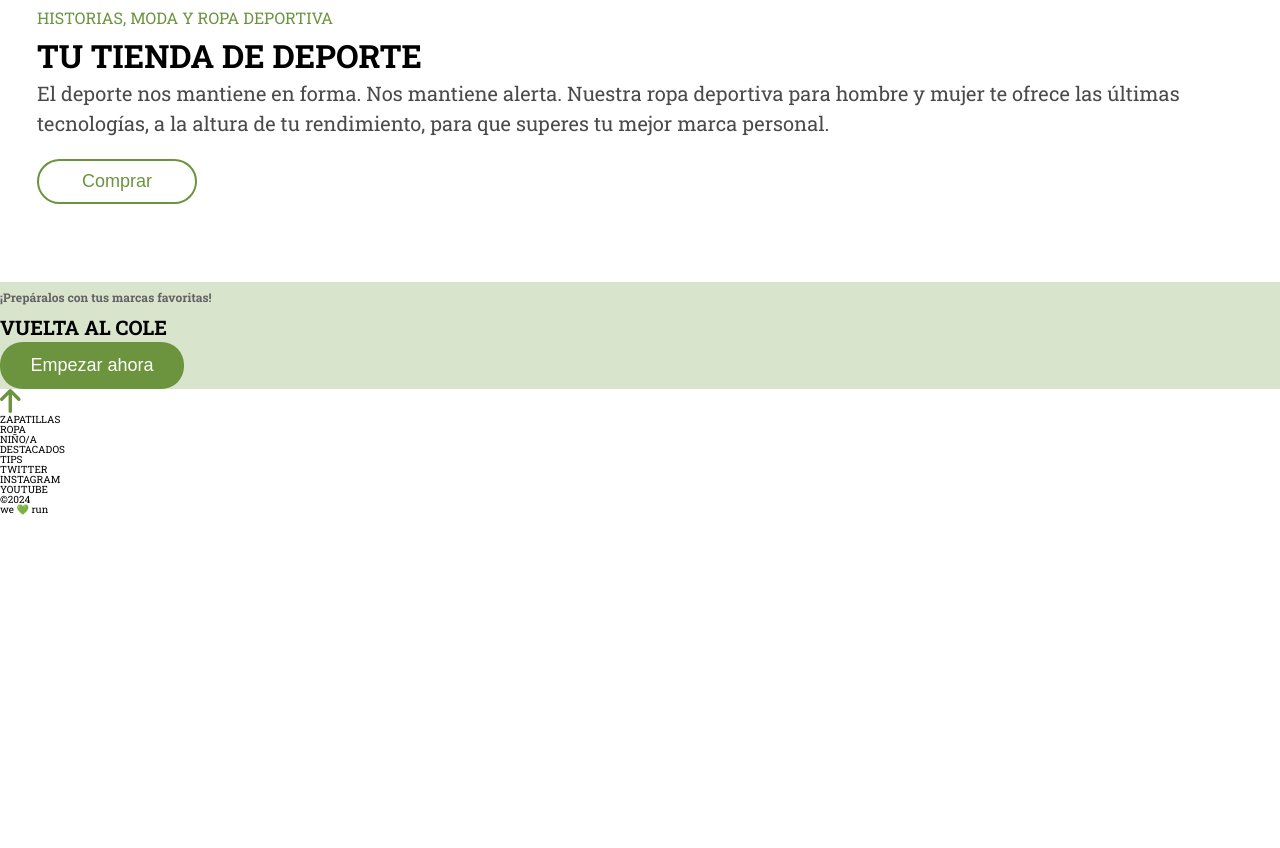
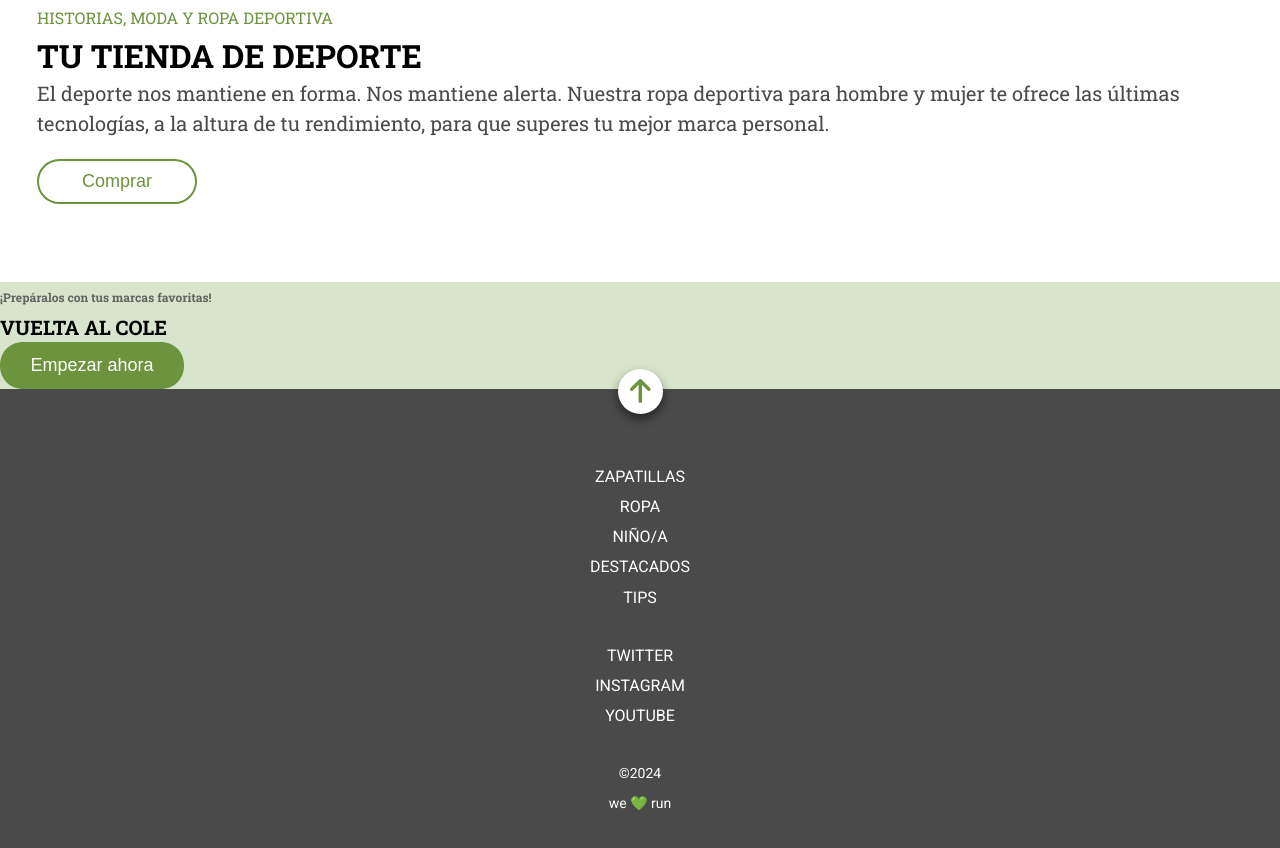
Before and after one commit to MelsCrest/kids-shop, a website built with Vite: page src/index.html in a window 1280 px wide. Shown: the part 834-1682 px from the top of the page. Before the commit the page ends 1350 px from the top, so only its background shows below. Built offline with nearby package versions, Linux system fonts and the light colour scheme.

Commit message:
footer css

```diff
--- a/src/index.html
+++ b/src/index.html
@@ -8,6 +8,9 @@
   <link rel="preconnect" href="https://fonts.googleapis.com">
   <link rel="preconnect" href="https://fonts.gstatic.com" crossorigin>
   <link href="https://fonts.googleapis.com/css2?family=Roboto+Slab:wght@100..900&display=swap" rel="stylesheet">
+  <link rel="preconnect" href="https://fonts.googleapis.com">
+  <link rel="preconnect" href="https://fonts.gstatic.com" crossorigin>
+  <link href="https://fonts.googleapis.com/css2?family=Roboto:ital,wght@0,100;0,300;0,400;0,500;0,700;0,900;1,100;1,300;1,400;1,500;1,700;1,900&display=swap" rel="stylesheet">
   <!--Styles-->
   <link rel="stylesheet" href="./scss/core/_reset.scss">
   <link rel="stylesheet" href="./scss/main.scss">
--- a/src/partials/footer.html
+++ b/src/partials/footer.html
@@ -1,22 +1,24 @@
-<footer>
-    <img src="/images/ico-arrow.svg" alt="flecha hacia arriba">
-    <nav>
-        <ul>
-            <li>ZAPATILLAS</li>
-            <li>ROPA</li>
-            <li>NIÑO/A</li>
-            <li>DESTACADOS</li>
-            <li>TIPS</li>
+<footer class="footer">
+    <div class="footer_img">
+        <a href="#hero"><img class="footer_img-link" src="/images/ico-arrow.svg" alt="flecha hacia arriba"></a>
+    </div>
+    <nav class="footer_links">
+        <ul class="list">
+            <li><a class="links" href="https://adalab.es/">ZAPATILLAS</a></li>
+            <li><a class="links" href="https://adalab.es/">ROPA</a></li>
+            <li><a class="links" href="https://adalab.es/">NIÑO/A</a></li>
+            <li><a class="links" href="https://adalab.es/">DESTACADOS</a></li>
+            <li><a class="links" href="https://adalab.es/">TIPS</a></li>
         </ul>
     </nav>
-    <nav>
-        <ul>
-            <li>TWITTER</li>
-            <li>INSTAGRAM</li>
-            <li>YOUTUBE</li>
+    <nav class="footer_links">
+        <ul class="list">
+            <li><a class="links" href="https://adalab.es/">TWITTER</a></li>
+            <li><a class="links" href="https://adalab.es/">INSTAGRAM</a></li>
+            <li><a class="links" href="https://adalab.es/">YOUTUBE</a></li>
         </ul>
     </nav>
-    <section>
+    <section class="footer_copy">
         <p>&copy;2024</p>
         <p>we 💚 run</p>
     </section>
--- a/src/partials/header.html
+++ b/src/partials/header.html
@@ -1,4 +1,4 @@
-<header class="header">
+<header class="header" id="hero">
     <nav class="header_menu">
         <a class="header_menu-link" href="https://adalab.es/" target="_blank">
             <img class="link_img" src="/images/ico-menu.svg" alt="imagen menú hamburguesa">
--- a/src/scss/layout/_footer.scss
+++ b/src/scss/layout/_footer.scss
@@ -0,0 +1,46 @@
+.footer{
+    background-color: var(--color-footer-bg);
+    font-family: "Roboto Slab", serif;
+    display: flex;
+    flex-direction: column;
+    align-items: center;
+    gap: 28px;
+
+    &_img{
+        position: relative;
+        width: 45px;
+        height: 45px;
+        transform: translateY(-20px);
+        background-color: white;
+        border-radius: 50%;
+        box-shadow: 0px 5px 10px 0px rgba(0,0,0,0.5);
+        -moz-box-shadow: 0px 5px 10px 0px rgba(0,0,0,0.5);
+        box-shadow: 0px 5px 10px 0px rgba(0,0,0,0.5);
+
+        &-link{
+            position:absolute;
+            top:10px;
+            left:12px;
+            height:24px;
+        }
+    }
+
+    &_copy{
+        color: white;
+        font-family: "Roboto", sans-serif;
+        font-size: 1.4rem;
+        line-height: 2.14;
+        margin-bottom: 33.5px;
+        text-align: center;
+    }
+}
+.list{
+    text-align: center;
+}
+.links{
+    text-decoration: none;
+    color: white;
+    font-size: 1.6rem;
+    line-height: 1.88;
+    font-family: "Roboto", sans-serif;
+}
```
